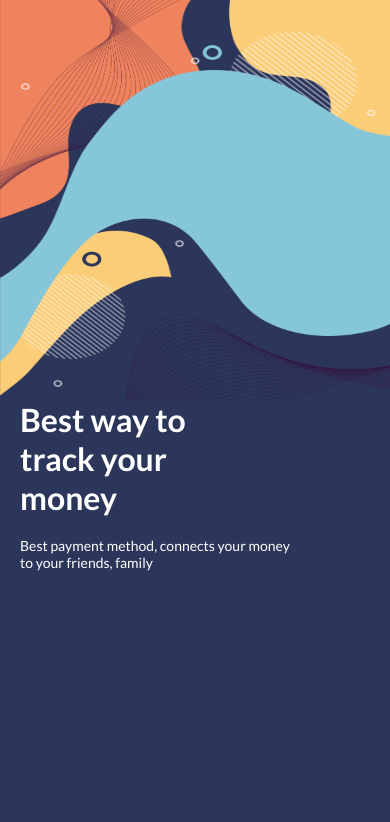
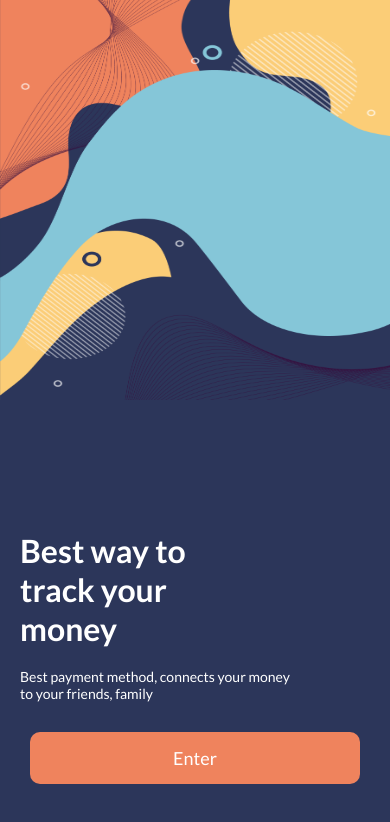
Before and after one commit to Santhosh-Umapathi/RN-Typescript-Wallet, a React Native app: screen / in a window 390 px wide. Shown: the top 822 px of the page. Built offline with nearby package versions, Linux system fonts and the light colour scheme.

Commit message:
FEAT: Welcome screen completed

```diff
--- /dev/null
+++ b/src/components/Button.tsx
@@ -0,0 +1,48 @@
+import React, { FC } from "react";
+import {
+  View,
+  StyleSheet,
+  StyleProp,
+  TextStyle,
+  TouchableOpacity,
+  ViewStyle,
+  TouchableOpacityProps,
+} from "react-native";
+import { colors } from "../theme/colors";
+import Text from "./Text";
+
+type Props = {
+  title: string;
+  textStyle?: StyleProp<TextStyle>;
+  style?: StyleProp<ViewStyle>;
+};
+
+const Button: FC<Props & TouchableOpacityProps> = ({
+  title,
+  textStyle,
+  style,
+  onPress,
+  ...props
+}) => {
+  return (
+    <TouchableOpacity onPress={onPress} {...props}>
+      <View style={[styles.button, style]}>
+        <Text style={textStyle}>{title}</Text>
+      </View>
+    </TouchableOpacity>
+  );
+};
+
+const styles = StyleSheet.create({
+  button: {
+    backgroundColor: colors.primary,
+    alignItems: "center",
+    justifyContent: "center",
+    padding: 15,
+    borderRadius: 10,
+    marginHorizontal: 30,
+    marginVertical: 10,
+  },
+});
+
+export default Button;
--- a/src/components/Text.tsx
+++ b/src/components/Text.tsx
@@ -1,5 +1,13 @@
 import React, { FC, ReactNode } from "react";
-import { Text, StyleSheet, StyleProp, TextStyle } from "react-native";
+import {
+  Text,
+  StyleSheet,
+  StyleProp,
+  TextStyle,
+  TextPropTypes,
+  TextPropsIOS,
+  TextProps,
+} from "react-native";
 import { colors } from "../theme/colors";
 import { fonts } from "../theme/fonts";
 
@@ -11,9 +19,16 @@ type Props = {
   size?: Size;
 };
 
-const TextComponent: FC<Props> = ({ children, style, size = "medium" }) => {
+const TextComponent: FC<Props & TextProps> = ({
+  children,
+  style,
+  size = "medium",
+  ...props
+}) => {
   return (
-    <Text style={[{ ...styles[size] }, styles.text, style]}>{children}</Text>
+    <Text style={[{ ...styles[size] }, styles.text, style]} {...props}>
+      {children}
+    </Text>
   );
 };
 
--- a/src/components/index.ts
+++ b/src/components/index.ts
@@ -1,3 +1,4 @@
 import Text from "./Text";
+import Button from "./Button";
 
-export { Text };
+export { Text, Button };
--- a/src/screens/WelcomeScreen.tsx
+++ b/src/screens/WelcomeScreen.tsx
@@ -4,7 +4,7 @@ import { View, StyleSheet, Image } from "react-native";
 import { colors } from "../theme/colors";
 
 import backgroundImage from "../../assets/bgs/background_v1.png";
-import { Text } from "../components";
+import { Button, Text } from "../components";
 
 const WelcomeScreen: FC = (props) => {
   return (
@@ -15,6 +15,7 @@ const WelcomeScreen: FC = (props) => {
         resizeMode="stretch"
         style={{ height: 400, width: "100%" }}
       />
+      <View style={{ justifyContent: "flex-end", flex: 1, marginBottom: 50 }}>
         <Text style={{ width: "45%", marginLeft: 20 }} size="large">
           {"Best way to track your money"}
         </Text>
@@ -24,6 +25,9 @@ const WelcomeScreen: FC = (props) => {
         >
           {"Best payment method, connects your money to your friends, family"}
         </Text>
+
+        <Button onPress={() => {}} title="Enter" activeOpacity={0.8} />
+      </View>
     </View>
   );
 };
```
Lines whose indentation alone changed are shown as unchanged.
